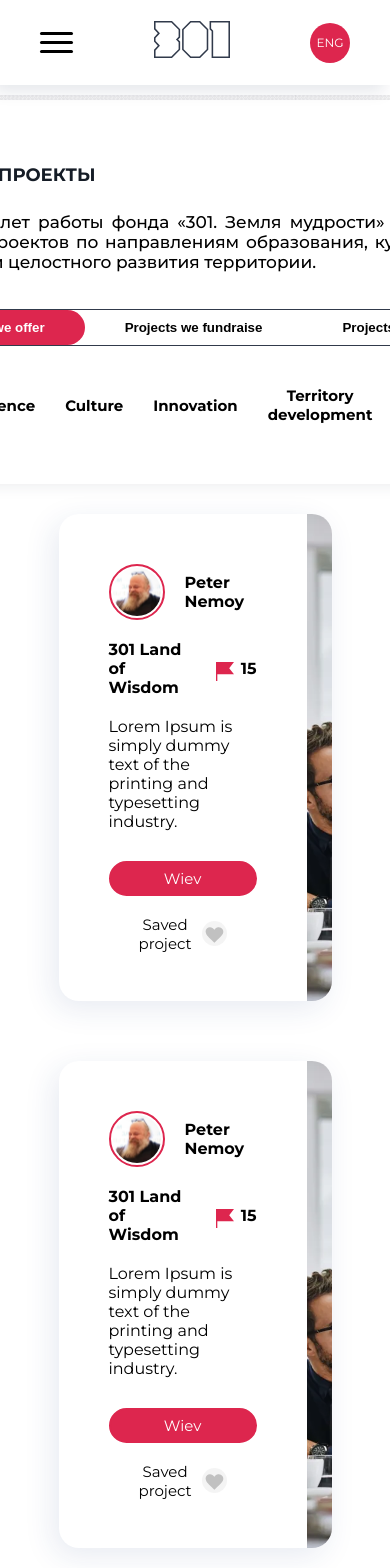
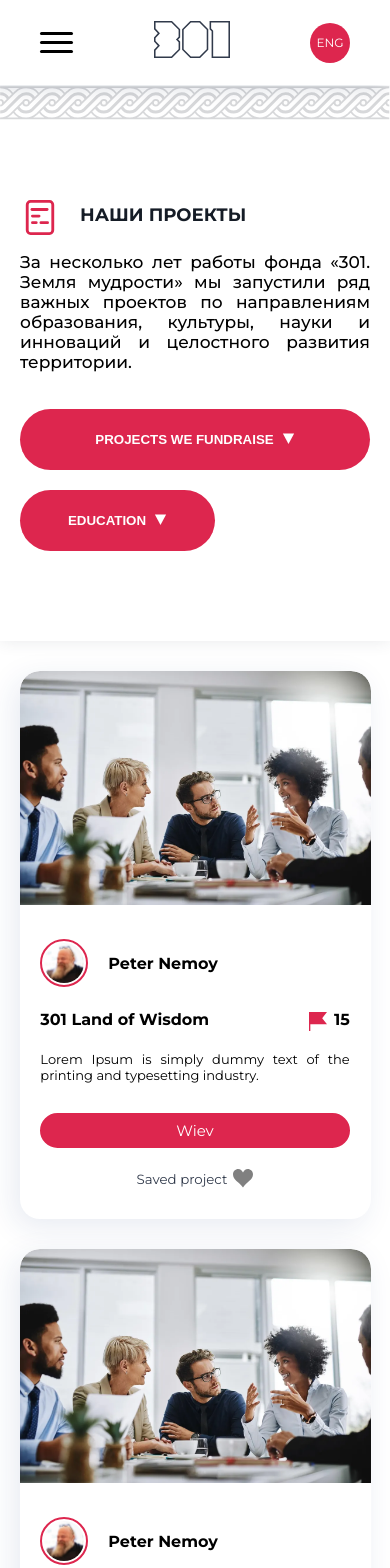
Before and after one commit to tamsargsyan/301-a, a React (Create React App) app: page /projects in a window 390 px wide. Shown: the top 1568 px of the page. Built offline with nearby package versions, Linux system fonts and the light colour scheme.

Commit message:
add responsiveness

```diff
--- a/src/components/Button/index.tsx
+++ b/src/components/Button/index.tsx
@@ -7,6 +7,7 @@ interface ButtonProps {
   link: boolean;
   to: To;
   icon?: string;
+  onClick?: () => void;
 }
 
 const Button: React.FC<ButtonProps> = ({
@@ -16,6 +17,7 @@ const Button: React.FC<ButtonProps> = ({
   link,
   to,
   icon,
+  onClick,
 }) => {
   return (
     <>
@@ -28,7 +30,7 @@ const Button: React.FC<ButtonProps> = ({
         </NavLink>
       ) : (
         <button
-          onClick={e => e.preventDefault()}
+          onClick={onClick}
           className={`${active && "activeBtn"} btn`}
           style={style}>
           {text}
--- /dev/null
+++ b/src/components/Dropdown/index.tsx
@@ -0,0 +1,22 @@
+import DROPDOWN_ARROW from "../../assets/dropdown-arrow.svg";
+import { Dropdown, Space } from "antd";
+
+interface Props {
+  items: any;
+  txt: string;
+}
+
+const DropDown: React.FC<Props> = ({ items, txt }) => {
+  return (
+    <Dropdown menu={{ items }} trigger={["click"]}>
+      <button onClick={e => e.preventDefault()}>
+        <Space>
+          {txt}
+          <img src={DROPDOWN_ARROW} alt='Arrow' />
+        </Space>
+      </button>
+    </Dropdown>
+  );
+};
+
+export default DropDown;
--- a/src/components/Project/index.css
+++ b/src/components/Project/index.css
@@ -3,17 +3,16 @@
   box-shadow: -6px 8px 30px rgba(26, 61, 127, 0.1);
   display: flex;
   width: 70vw;
+  height: 310px;
   border-radius: 20px;
   margin-bottom: 30px;
-}
-.ourProject__project:first-child {
-  margin-top: 30px;
 }
 .ourProject__projectImg {
   width: 100%;
   border-radius: inherit;
   border-top-left-radius: 0;
   border-bottom-left-radius: 0;
+  overflow: hidden;
 }
 .ourProject__projectImg img {
   width: 100%;
@@ -22,7 +21,11 @@
   border-radius: inherit;
 }
 .ourProject__projectInner {
-  padding: 50px;
+  padding: 20px 50px;
+  display: flex;
+  flex-direction: column;
+  align-items: center;
+  justify-content: space-between;
 }
 .ourProject__author,
 .ourProject__title {
@@ -40,3 +43,89 @@
   border-radius: 50%;
   padding: 2px;
 }
+.heart {
+  width: 20px;
+  fill: gray;
+  transition: fill 0.5s, transform 0.5s;
+  pointer-events: none;
+}
+.heart-btn {
+  background: transparent;
+  border-radius: 50%;
+  border: 0;
+  display: flex;
+  align-items: center;
+  justify-content: center;
+  gap: 6px;
+  font-family: Montserrat;
+  color: var(--text-color);
+}
+.heart-btn.liked .heart {
+  fill: #ee3529;
+}
+.heart-btn.liked .heart-pop {
+  animation-direction: normal;
+}
+.ourProject__desc p {
+  margin: 0;
+}
+@media screen and (max-width: 1280px) {
+  .ourProject__author img {
+    width: clamp(2.50625rem, -0.0031rem + 3.65vw, 2.916875rem);
+  }
+  .ourProject__title,
+  .ourProject__author {
+    font-size: clamp(0.625rem, 0rem + 1.25vw, 0.859375rem);
+  }
+  .ourProject__desc,
+  .ourProject__projectInner .btns {
+    font-size: clamp(0.520625rem, -0.001rem + 1.0433vw, 0.71625rem);
+  }
+}
+@media screen and (max-width: 1100px) {
+  .ourProject__author img {
+    width: clamp(1.823125rem, 0.0015rem + 3.6433vw, 2.50625rem);
+  }
+  .ourProject__title,
+  .ourProject__author {
+    font-size: clamp(0.625rem, 0rem + 1.25vw, 0.859375rem);
+  }
+  .ourProject__desc,
+  .ourProject__projectInner .btns {
+    font-size: clamp(0.520625rem, -0.001rem + 1.0433vw, 0.71625rem);
+  }
+  .ourProject__projectInner {
+    padding: 30px clamp(1.301875rem, -0.0015rem + 2.6067vw, 1.790625rem);
+  }
+}
+@media screen and (max-width: 800px) {
+  .ourProject__project {
+    width: 90vw;
+  }
+}
+@media screen and (max-width: 600px) {
+  .ourProject__project {
+    flex-direction: column-reverse;
+    height: auto;
+  }
+  .ourProject__author,
+  .ourProject__title {
+    font-size: 16px;
+  }
+  .ourProject__author img {
+    width: 48px;
+  }
+  .ourProject__desc,
+  .ourProject__projectInner .btns {
+    font-size: 13px;
+    text-align: justify;
+  }
+  .ourProject__projectImg {
+    border-radius: inherit;
+    border-bottom-left-radius: 0;
+    border-bottom-right-radius: 0;
+  }
+  .paginationBtn {
+    font-size: 20px !important;
+  }
+}
--- a/src/components/Project/index.tsx
+++ b/src/components/Project/index.tsx
@@ -1,5 +1,4 @@
 import FLAG from "../../assets/flag.svg";
-import SAVE from "../../assets/projectAuthor/save.svg";
 import Button from "../Button";
 import "./index.css";
 
@@ -10,6 +9,8 @@ interface ProjectProps {
   flag: number;
   desc: string;
   projectImg: string;
+  heartit: () => void;
+  isSaved: boolean;
 }
 
 const Project: React.FC<ProjectProps> = ({
@@ -19,6 +20,8 @@ const Project: React.FC<ProjectProps> = ({
   flag,
   desc,
   projectImg,
+  heartit,
+  isSaved,
 }) => {
   return (
     <div className='ourProject__project'>
@@ -39,10 +42,10 @@ const Project: React.FC<ProjectProps> = ({
             <p>{desc}</p>
           </div>
         </div>
-        <div className='btns'>
+        <div className='btns' style={{ width: "100%" }}>
           <Button
             text='Wiev'
-            link={false}
+            link={true}
             to={""}
             style={{
               padding: "0 30px",
@@ -52,19 +55,14 @@ const Project: React.FC<ProjectProps> = ({
               fontWeight: "400",
             }}
           />
-          <Button
-            text='Saved project'
-            link={false}
-            to={""}
-            icon={SAVE}
-            style={{
-              padding: "0 30px",
-              height: "35px",
-              gap: "10px",
-              border: "none",
-              fontWeight: "400",
-            }}
-          />
+          <button
+            className={`heart-btn ${isSaved ? "liked" : ""}`}
+            onClick={heartit}>
+            <span>Saved project</span>
+            <svg className='heart heart-icon' viewBox='0 0 32 29.6'>
+              <path d='M23.6,0c-3.4,0-6.3,2.7-7.6,5.6C14.7,2.7,11.8,0,8.4,0C3.8,0,0,3.8,0,8.4c0,9.4,9.5,11.9,16,21.2c6.1-9.3,16-12.1,16-21.2C32,3.8,28.2,0,23.6,0z' />
+            </svg>
+          </button>
         </div>
       </div>
       <div className='ourProject__projectImg'>
--- a/src/pages/OurProject/index.css
+++ b/src/pages/OurProject/index.css
@@ -6,11 +6,14 @@
   flex-direction: column;
   justify-content: center;
   align-items: center;
+  margin-bottom: 30px;
+  width: 100%;
 }
 .filteringBtnsWrapper {
   border: 1px solid #313a4b;
   border-radius: 46px;
-  margin-bottom: 30px;
+  margin-bottom: 50px;
+  margin-top: 30px;
 }
 .typedBtnsWrapper,
 .filteringBtnsWrapper {
@@ -19,10 +22,12 @@
 }
 .filteringBtnsWrapper button {
   padding: 0;
-  padding: 10px 40px;
+  padding: 10px clamp(3.75rem, 0rem + 3.125vw, 11.25rem);
   border-radius: inherit;
   transition: 0.2s ease-in;
   font-weight: bold;
+  font-family: Montserrat;
+  font-size: clamp(1.375rem, 0rem + 1.1458vw, 4.125rem);
 }
 .noProject,
 .ant-spin {
@@ -38,4 +43,105 @@
 .pagination {
   margin-top: 30px;
   margin-bottom: 60px;
+  display: flex;
+  gap: 20px;
 }
+.paginationBtn {
+  width: 20px;
+  height: 20px;
+  padding: 20px;
+  border-radius: 50%;
+  display: flex;
+  justify-content: center;
+  align-items: center;
+  color: #313a4b;
+  font-family: Montserrat;
+  font-size: 24px;
+  font-weight: 500;
+}
+.paginationBtn_active {
+  font-weight: 700;
+  scale: 1.1;
+  border: 2px solid #000;
+}
+.typedBtnsWrapper button {
+  font-size: clamp(1.125rem, 0rem + 0.9375vw, 3.375rem);
+}
+.filteringWrapper .ant-dropdown-trigger:nth-of-type(1) {
+  margin-bottom: 20px;
+}
+.filteringWrapper .ant-dropdown-trigger:nth-of-type(2) {
+  width: 50vw;
+  margin-right: auto;
+}
+@media screen and (max-width: 1920px) {
+  .filteringBtnsWrapper button {
+    padding: 10px clamp(3.125rem, 0rem + 3.125vw, 3.75rem);
+    font-size: clamp(1.145625rem, -0.0013rem + 1.1469vw, 1.375rem);
+  }
+  .typedBtnsWrapper button {
+    font-size: clamp(0.9375rem, 0rem + 0.9375vw, 1.125rem);
+  }
+}
+@media screen and (max-width: 1600px) {
+  .filteringBtnsWrapper button {
+    padding: 10px clamp(2.734375rem, 0rem + 3.125vw, 3.125rem);
+    font-size: clamp(1.0025rem, 0.0006rem + 1.145vw, 1.145625rem);
+  }
+  .typedBtnsWrapper button {
+    font-size: clamp(0.820625rem, 0.0025rem + 0.935vw, 0.9375rem);
+  }
+}
+@media screen and (max-width: 1400px) {
+  .filteringBtnsWrapper button {
+    padding: 10px clamp(2.5rem, 0rem + 3.125vw, 2.734375rem);
+    font-size: clamp(0.916875rem, 0.0035rem + 1.1417vw, 1.0025rem);
+  }
+  .typedBtnsWrapper button {
+    font-size: clamp(0.75rem, -0.0033rem + 0.9417vw, 0.820625rem);
+  }
+}
+@media screen and (max-width: 1280px) {
+  .filteringBtnsWrapper button {
+    padding: 10px clamp(2.14875rem, 0.0022rem + 3.1222vw, 2.5rem);
+    font-size: clamp(0.7875rem, -0.0031rem + 1.15vw, 0.916875rem);
+  }
+  .typedBtnsWrapper button {
+    font-size: clamp(0.644375rem, -0.0011rem + 0.9389vw, 0.75rem);
+  }
+}
+@media screen and (max-width: 1100px) {
+  .filteringBtnsWrapper button {
+    padding: 10px clamp(1.5625rem, -0.0008rem + 3.1267vw, 2.14875rem);
+    font-size: clamp(0.573125rem, 0.0015rem + 1.1433vw, 0.7875rem);
+  }
+  .typedBtnsWrapper button {
+    font-size: clamp(0.46875rem, 0.0004rem + 0.9367vw, 0.644375rem);
+  }
+}
+@media screen and (max-width: 975px) {
+  .filteringBtnsWrapper,
+  .filteringBtnsWrapper button,
+  .typedBtnsWrapper,
+  .typedBtnsWrapper button {
+    width: 100%;
+  }
+  .filteringWrapper .headerContainer {
+    padding: 20px 0 !important;
+  }
+  .filteringWrapper {
+    padding: 20px;
+  }
+}
+@media screen and (max-width: 800px) {
+  .filteringBtnsWrapper button {
+    padding: 10px clamp(1.171875rem, 0rem + 3.125vw, 1.5625rem);
+  }
+  .filteringWrapper {
+    padding: 90px 20px;
+  }
+}
+@media screen and (max-width: 600px) {
+  .filteringBtnsWrapper button {
+  }
+}
--- a/src/pages/OurProject/index.tsx
+++ b/src/pages/OurProject/index.tsx
@@ -1,15 +1,38 @@
-import { useEffect, useState } from "react";
+import { Fragment, useEffect, useState } from "react";
 import Background from "../../components/Background";
 import Header from "../../components/Header";
 import PATTERN from "../../assets/patterns/side-2.svg";
+import PATTERN_MOBILE from "../../assets/patterns/side-2-mobile.svg";
 import ICON from "../../assets/info/4.svg";
 import Project from "../../components/Project";
 import { projectsData, typeBtn } from "./projectsData";
-import { Spin } from "antd";
+import { MenuProps, Spin } from "antd";
 import Button from "../../components/Button";
 import "./index.css";
+import { useWindowSize } from "../../hooks/useWindowSize";
+import DropDown from "../../components/Dropdown";
+
+const items: MenuProps["items"] = [
+  {
+    label: <span>страна остроумия</span>,
+    key: "0",
+  },
+  {
+    label: <span>страна креономики и сенсаномики</span>,
+    key: "1",
+  },
+  {
+    label: <span>«Красная книга» древнейших культур</span>,
+    key: "3",
+  },
+  {
+    label: <span>сетевое государство</span>,
+    key: "4",
+  },
+];
 
 const OurProjects = () => {
+  const windowSize = useWindowSize();
   const [activeProjects, setActiveProjects] = useState(0);
   const [typedProject, setTypedProject] = useState("all");
   const [loading, setLoading] = useState(true);
@@ -52,11 +75,20 @@ const OurProjects = () => {
   );
   const totalPages =
     filteredData.projects &&
-    Math.ceil(filteredData.projects?.length / projectsPerPage);
-  console.log(currentProjects);
+    new Array(Math.ceil(filteredData.projects?.length / projectsPerPage)).fill(
+      0
+    );
+  const heartit = (id: number) => {
+    setFilteredData(prevData => {
+      const updatedProjects = prevData.projects?.map(project =>
+        project.id === id ? { ...project, isSaved: !project.isSaved } : project
+      );
+      return { ...prevData, projects: updatedProjects };
+    });
+  };
   return (
     <Background
-      pattern1={PATTERN}
+      pattern1={windowSize.width < 800 ? PATTERN_MOBILE : PATTERN}
       style={{ padding: 0, flexDirection: "column" }}
       sidePatter2Style={{ display: "none" }}>
       <div className='filteringWrapper'>
@@ -67,6 +99,7 @@ const OurProjects = () => {
           ]}
           icon={ICON}
         />
+        {windowSize.width > 800 ? (
           <div className='filteringBtnsWrapper'>
             {projectsData.map((project, i) => (
               <button
@@ -77,27 +110,35 @@ const OurProjects = () => {
               </button>
             ))}
           </div>
+        ) : (
+          <DropDown items={items} txt='Projects we fundraise' />
+        )}
+        {windowSize.width > 800 ? (
           <div className='typedBtnsWrapper'>
             {typeBtn.map(btn => (
-            <div key={btn.id} onClick={() => setTypedProject(btn.type)}>
+              <Fragment key={btn.id}>
                 <Button
                   text={btn.name}
                   link={false}
                   active={typedProject === btn.type}
                   to={""}
                   style={{
-                  padding: "10px 15px",
+                    padding: "12px 22px",
                     border: "none",
                   }}
+                  onClick={() => setTypedProject(btn.type)}
                 />
-            </div>
+              </Fragment>
             ))}
           </div>
+        ) : (
+          <DropDown items={items} txt='Education' />
+        )}
       </div>
       {!loading ? (
         currentProjects?.length ? (
           currentProjects?.map(project => (
-            <div key={project.id}>
+            <Fragment key={project.id}>
               <Project
                 author={project.author}
                 authorImg={project.authorImg}
@@ -105,8 +146,10 @@ const OurProjects = () => {
                 flag={project.flag}
                 desc={project.desc}
                 projectImg={project.img}
+                heartit={() => heartit(project.id)}
+                isSaved={project.isSaved}
               />
-            </div>
+            </Fragment>
           ))
         ) : (
           <div className='noProject'>There is no project</div>
@@ -114,21 +157,21 @@ const OurProjects = () => {
       ) : (
         <Spin />
       )}
-      {totalPages !== 0 && filteredData.projects && !loading && (
+      {totalPages &&
+        totalPages.length > 1 &&
+        !!currentProjects?.length &&
+        !loading && (
           <div className='pagination'>
+            {totalPages.map((_, i) => (
               <button
-            disabled={currentPage === 1}
-            onClick={() => setCurrentPage(currentPage - 1)}>
-            Previous
+                key={i}
+                className={`${
+                  currentPage === i + 1 && "paginationBtn_active"
+                } paginationBtn`}
+                onClick={() => setCurrentPage(i + 1)}>
+                {i + 1}
               </button>
-          <span>
-            {currentPage} / {totalPages}
-          </span>
-          <button
-            disabled={currentPage === totalPages}
-            onClick={() => setCurrentPage(currentPage + 1)}>
-            Next
-          </button>
+            ))}
           </div>
         )}
     </Background>
```
Also changed, not shown: src/pages/About/index.tsx (+2 -10 lines), src/assets/projectAuthor/save.svg (deleted). Lines whose indentation alone changed are shown as unchanged.
